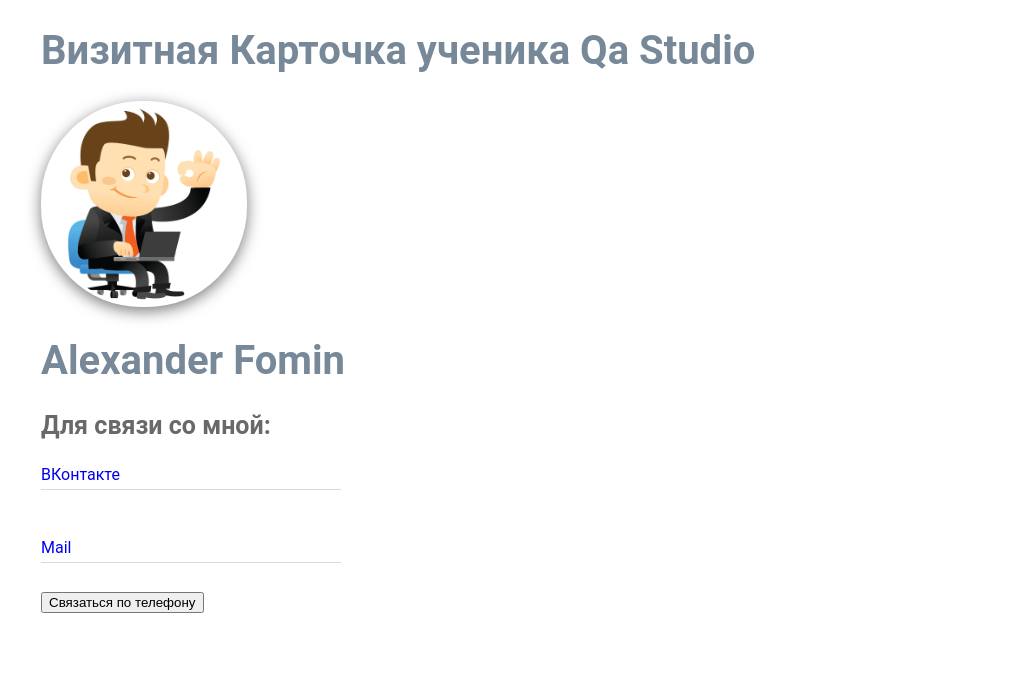
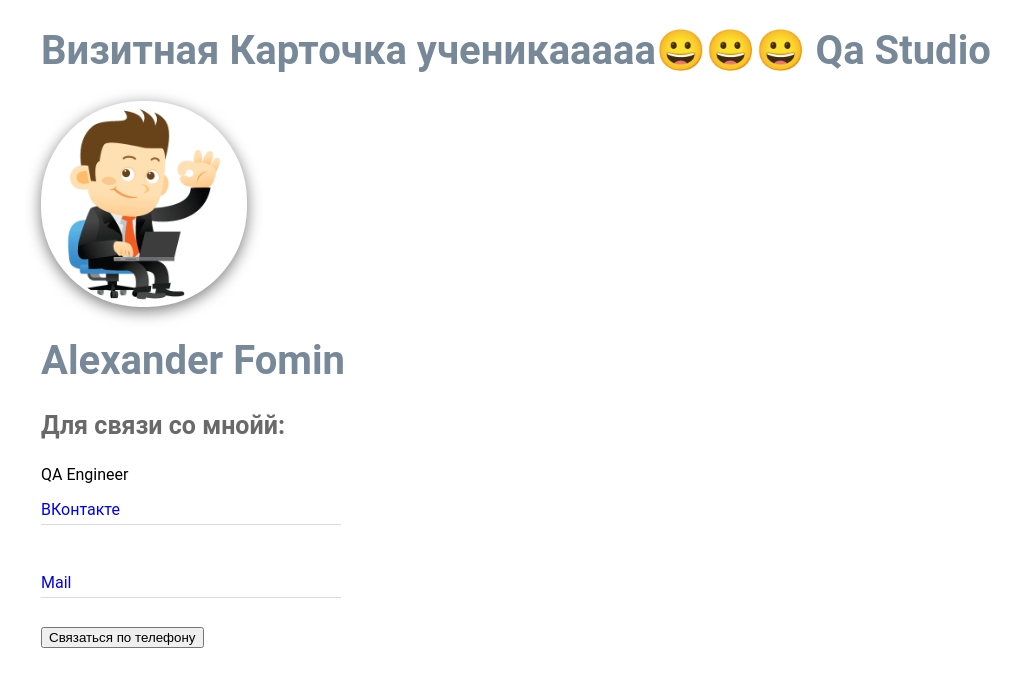
Before and after one commit to unterweg2/-, a plain HTML site: page index.html in a window 1280 px wide. Shown: the whole page, without its empty margins (60-1081 px from the left). Drawn offline with Linux system fonts and the light colour scheme.

Commit message:
Изменение ветки

```diff
--- a/index.html
+++ b/index.html
@@ -7,7 +7,7 @@
 </head>
 
 <body class="container">
-		<h1 color:>Визитная Карточка ученика Qa Studio</h1>
+		<h1 color:>Визитная Карточка ученикааааа😀😀😀 Qa Studio</h1>
 
 		<div class="item">
 			<img class="photo" src="me.png" width="200" height="200" alt="фото">
@@ -18,7 +18,9 @@
         </div>
         <h1 color:>Alexander Fomin</h2>
 
-			<h2>Для связи со мной:</h2>
+			<h2>Для связи со мнойй:</h2>
+
+			<p>QA Engineer</p>
 
 			<div class="contacts">
 
```
